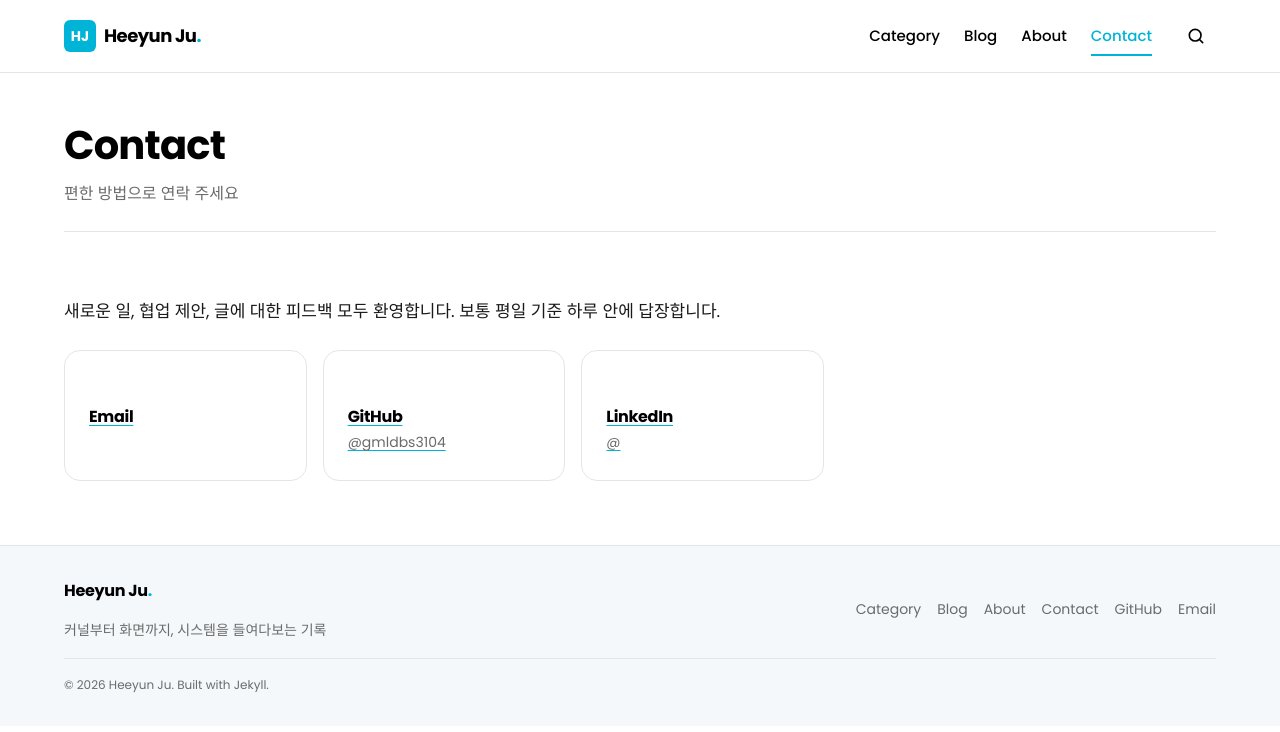
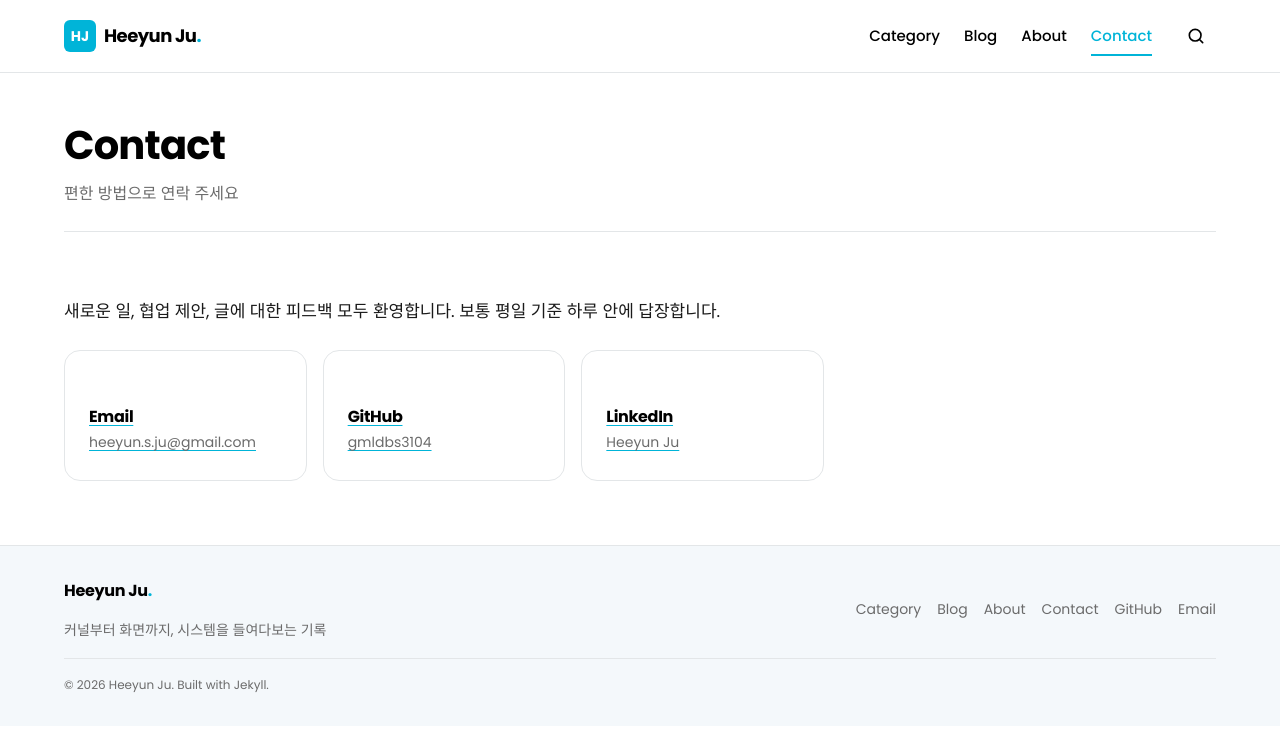
Before and after one commit to gmldbs3104/gmldbs3104.github.io, a Jekyll site: the page built from contact.md, in a window 1280 px wide. Shown: the top 732 px of the page. Built offline with Jekyll 4.4.1, drawn with Linux system fonts in a browser that asks for light colours; some web fonts are replaced.

Commit message:
Update contact information in contact.md

```diff
--- a/contact.md
+++ b/contact.md
@@ -13,14 +13,14 @@ description: "연락처 및 소셜 링크"
 <div class="contact-grid">
   <a class="contact-card" href="mailto:{{ heeyun.s.ju@gmail.com }}">
     <h3>Email</h3>
-    <p>{{ heeyun.s.ju@gmail.com }}</p>
+    <p>heeyun.s.ju@gmail.com</p>
   </a>
   <a class="contact-card" href="https://github.com/{{ gmldbs3104.github }}" rel="noopener">
     <h3>GitHub</h3>
-    <p>@{{ site.social.github }}</p>
+    <p>gmldbs3104</p>
   </a>
   <a class="contact-card" href="https://www.linkedin.com/in/{{ https://www.linkedin.com/in/heeyun-ju-9922622ab/ }}" rel="noopener">
     <h3>LinkedIn</h3>
-    <p>@{{ Heeyun Ju }}</p>
+    <p>Heeyun Ju</p>
   </a>
 </div>
```
